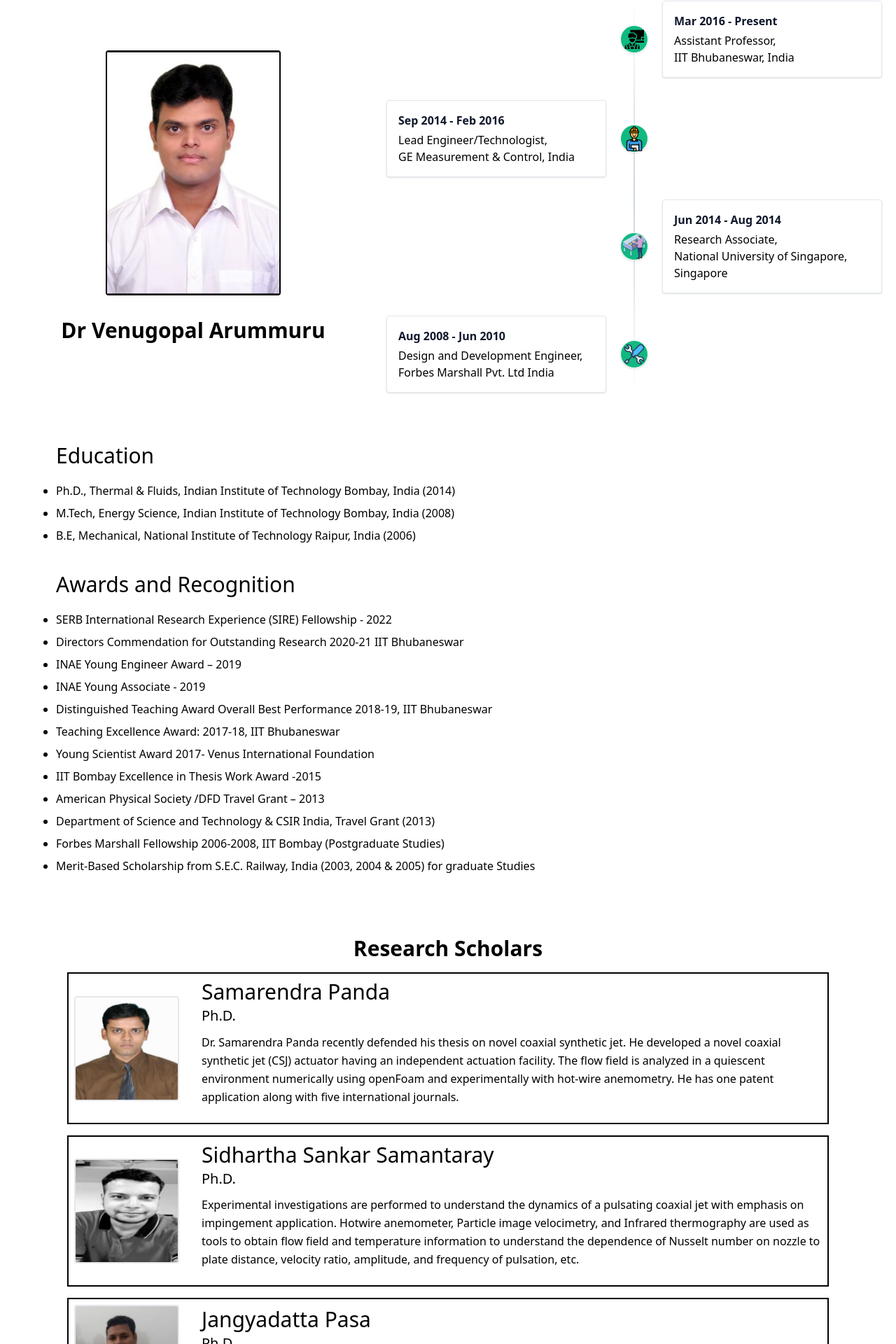
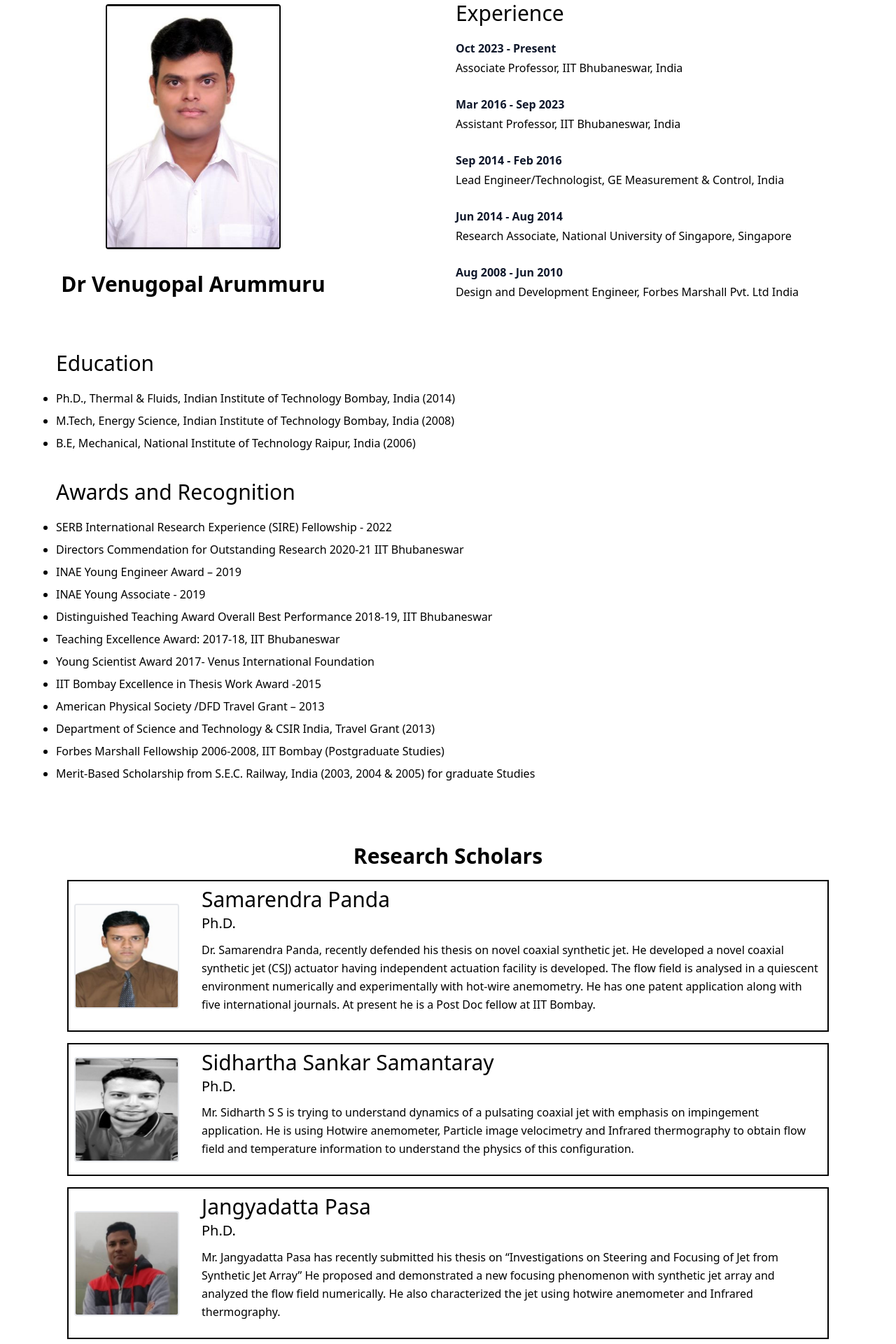
Before and after one commit to fdlabiitbbs/afg-2, a Next.js app: page /people in a window 1280 px wide. Shown: the part 328-2248 px from the top of the page at 70% size. Built offline with nearby package versions, Linux system fonts and the light colour scheme.

Commit message:
Update News and People components

```diff
--- a/app/people/page.jsx
+++ b/app/people/page.jsx
@@ -19,8 +19,9 @@ const page = () => {
               Dr Venugopal Arummuru
             </div>
           </div>
-          <div className="w-[100%]">
-            <div className="md:ml-5 space-y-8 relative before:absolute before:inset-0 before:ml-5 before:-translate-x-px md:before:mx-auto md:before:translate-x-0 before:h-full before:w-0.5 before:bg-gradient-to-b before:from-transparent before:via-slate-300 before:to-transparent">
+
+          <div className="mx-auto">
+            {/* <div className="md:ml-5 space-y-8 relative before:absolute before:inset-0 before:ml-5 before:-translate-x-px md:before:mx-auto md:before:translate-x-0 before:h-full before:w-0.5 before:bg-gradient-to-b before:from-transparent before:via-slate-300 before:to-transparent">
               <div className="relative flex items-center justify-between md:justify-normal md:odd:flex-row-reverse group is-active">
                 <div className="flex items-center justify-center w-10 h-10 rounded-full border border-white bg-slate-300 group-[.is-active]:bg-emerald-500 text-black group-[.is-active]:text-emerald-50 shadow shrink-0 md:order-1 md:group-odd:-translate-x-1/2 md:group-even:translate-x-1/2">
                   <svg
@@ -771,11 +772,74 @@ const page = () => {
                   </div>
                 </div>
               </div>
+            </div> */}
+
+            <h1 className="text-3xl mb-5">Experience</h1>
+            <div>
+              <ul className="flex flex-col gap-y-7">
+                <li>
+                  <div className="flex items-center justify-between space-x-2 mb-1">
+                    <div className="font-bold text-slate-900">
+                      Oct 2023 - Present
+                    </div>
+                  </div>
+                  <div className="text-black">
+                    Associate Professor, IIT Bhubaneswar, India
+                  </div>
+                </li>
+
+                <li>
+                  <div className="flex items-center justify-between space-x-2 mb-1">
+                    <div className="font-bold text-slate-900">
+                      Mar 2016 - Sep 2023
+                    </div>
+                  </div>
+                  <div className="text-black">
+                    Assistant Professor, IIT Bhubaneswar, India
+                  </div>
+                </li>
+
+                <li>
+                  <div className="flex items-center justify-between space-x-2 mb-1">
+                    <div className="font-bold text-slate-900">
+                      Sep 2014 - Feb 2016
+                    </div>
+                  </div>
+                  <div className="text-black">
+                    Lead Engineer/Technologist, GE Measurement & Control, India
+                  </div>
+                </li>
+
+                <li>
+                  <div className="flex items-center justify-between space-x-2 mb-1">
+                    <div className="font-bold text-slate-900">
+                      Jun 2014 - Aug 2014
+                    </div>
+                  </div>
+                  <div className="text-black">
+                    Research Associate, National University of Singapore,
+                    Singapore
+                  </div>
+                </li>
+
+                <li>
+                  <div className="flex items-center justify-between space-x-2 mb-1">
+                    <div className="font-bold text-slate-900">
+                      Aug 2008 - Jun 2010
+                    </div>
+                  </div>
+                  <div className="text-black">
+                    Design and Development Engineer, Forbes Marshall Pvt. Ltd
+                    India
+                  </div>
+                </li>
+              </ul>
             </div>
           </div>
         </div>
       </section>
 
+      {/* -------------------------EDUCATION SECTION----------------------- */}
       <div className="my-10">
         <div className="md:ml-20 ml-5">
           <h1 className="text-3xl mb-5">Education</h1>
@@ -793,6 +857,7 @@ const page = () => {
         </div>
       </div>
 
+      {/* -------------------------AWARDS SECTION----------------------- */}
       <div className="my-10">
         <div className="md:ml-20 ml-5">
           <h1 className="text-3xl mb-5">Awards and Recognition</h1>
@@ -810,6 +875,7 @@ const page = () => {
         </div>
       </div>
 
+      {/* -------------------------RESEARCH SCHOLARS SECTION----------------------- */}
       <Team />
     </div>
   );
--- a/components/News.jsx
+++ b/components/News.jsx
@@ -11,9 +11,9 @@ const News = () => {
         </thead>
         <tbody>
           {NewsFeed.map((news, index) => (
-            <tr key={news.id} className="flex flex-col text-xl border-b-[1px] py-4">
+            <tr key={news.id} className="flex flex-col text-xl border-b-[1px] py-4 px-10">
               <td className="font-semibold">{news.title}</td>
-              <td className="text-gray-500">{news.date}</td>
+              {/* <td className="text-gray-500">{news.date}</td> */}
             </tr>
           ))}
         </tbody>
--- a/constants/index.js
+++ b/constants/index.js
@@ -861,6 +861,35 @@ export const Journals = [
     Volume_Issue_Year_Pages: ["2023"],
     impactFactor: 4.99,
   },
+  {
+    ID: 42,
+    Authors: ["M Dnyanesh", <b>Venugopal A</b>, "Y Harekrishna"],
+    Title:
+      "A numerical investigation into thermo-fluid characteristics of pulsating jet impingement on a dimpled surface",
+    Journal: "Physics of Fluids",
+    Volume_Issue_Year_Pages: ["2023"],
+    impactFactor: 4.99,
+  },
+  {
+    ID: 43,
+    Authors: ["N Kumar", "S Kumar", <b>Venugopal A</b>, "YG Bhumkar"],
+    Title:
+      "Analysis of non-uniform laminar flow past a circular cylinder on the flow and sound field evolution using direct numerical simulation approach",
+    Journal: "Acta Mechanica",
+    Volume_Issue_Year_Pages: ["2023"],
+    DOI: "https://doi.org/10.1007/s00707-023-03735-8",
+    impactFactor: 2.7,
+  },
+  {
+    ID: 44,
+    Authors: ["S Merrylin", "P Samrendra", <b>Venugopal A</b>],
+    Title:
+      "A Computational Study of Particle Dynamics in Synthetic Jet Flow Field",
+    Journal: "Physics of Fluids",
+    Volume_Issue_Year_Pages: ["2023",	"35",	"97128"],
+    DOI: "https://doi.org/10.1063/5.0161143",
+    impactFactor: 4.99,
+  }
 ];
 
 
@@ -1054,63 +1083,63 @@ export const StudentNames = [
       id: 1,
       name: "Samarendra Panda",
       degree: "Ph.D.",
-      description: "Dr. Samarendra Panda recently defended his thesis on novel coaxial synthetic jet. He developed a novel coaxial synthetic jet (CSJ) actuator having an independent actuation facility. The flow field is analyzed in a quiescent environment numerically using openFoam and experimentally with hot-wire anemometry. He has one patent application along with five international journals.",
+      description: "Dr. Samarendra Panda, recently defended his thesis on novel coaxial synthetic jet. He developed a novel coaxial synthetic jet (CSJ) actuator having independent actuation facility is developed. The flow field is analysed in a quiescent environment numerically and experimentally with hot-wire anemometry. He has one patent application along with five international journals. At present he is a Post Doc fellow at IIT Bombay.",
       image: SamarendraPanda
     },
     {
       id: 2,
       name: "Sidhartha Sankar Samantaray",
       degree: "Ph.D.",
-      description: "Experimental investigations are performed to understand the dynamics of a pulsating coaxial jet with emphasis on impingement application. Hotwire anemometer, Particle image velocimetry, and Infrared thermography are used as tools to obtain flow field and temperature information to understand the dependence of Nusselt number on nozzle to plate distance, velocity ratio, amplitude, and frequency of pulsation, etc.",
+      description: "Mr. Sidharth S S is trying to understand dynamics of a pulsating coaxial jet with emphasis on impingement application. He is using Hotwire anemometer, Particle image velocimetry and Infrared thermography to obtain flow field and temperature information to understand the physics of this configuration.",
       image: SidharthaSankar
     },
     {
       id: 3,
       name: "Jangyadatta Pasa",
       degree: "Ph.D.",
-      description: "He proposed and demonstrated a new focusing phenomenon with synthetic jet array and analyzed the flow field using openFOAM numerically. He also characterized the jet using hotwire anemometer and Infrared thermography.",
+      description: "Mr. Jangyadatta Pasa has recently submitted his thesis on “Investigations on Steering and Focusing of Jet from Synthetic Jet Array” He proposed and demonstrated a new focusing phenomenon with synthetic jet array and analyzed the flow field numerically. He also characterized the jet using hotwire anemometer and Infrared thermography.",
       image: JangyadattaPasa
     },
     {
       id: 4,
       name: "Rakesh Nandan",
       degree: "Ph.D.",
-      description: "He is working on the design and development of a hybrid heat sink by combining active and passive cooling systems for thermal management of electronic devices. His research work is mainly focused on integrating Synthetic jet into the phase-change material-based heat sink to make it compact, effective, and efficient.",
+      description: "Mr. Rakesh N is working on the design and development of hybrid heat sink by combining the active and passive cooling systems for thermal management of electronic devices. His research work is mainly focused on integrating Synthetic jet into the phase change material based heat sink to make it compact, effective and efficient.",
       image: RakeshNandan
     },
     {
       id: 5,
       name: "Nitish Kumar",
       degree: "Ph.D.",
-      description: "He is working on compact and efficient active flow control devices for thermal management and aerodynamics flow control.",
+      description: "Mr. Nitish is working on compact and efficient active flow control devises for thermal management and aerodynamics flow control.",
       image: NitishKumar
     },
     {
       id: 6,
       name: "Chandan Sethi",
       degree: "M. Tech",
-      description: "He is exploring the potential of coaxial synthetic jets for thermal management of electronics using experimental tools like hotwire anemometer and infrared thermography.",
+      description: "Mr. Chandan S is exploring the potential of coaxial synthetic jets for thermal management of electronics using experimental tools like hotwire anemometer and infrared thermography.",
       image: ChandanSethi
     },
     {
       id: 7,
       name: "Pranav P P",
       degree: "M. Tech",
-      description: "His area of research is hydrodynamic instability. He is developing an experimental facility to quantify these instabilities and use them effectively for various engineering applications.",
+      description: "Mr. Pranav P P area of research is hydrodynamic instability, He is developing an experimental facility to quantify these instabilities and use them effectively for various engineering application.",
       image: PranavPP
     },
     {
       id: 8,
       name: "Vardhan Mittal",
       degree: "B. Tech",
-      description: "He is working on synthetic jet-based flow control devices for boundary layer transition control and flow separation mitigation to improve the aerodynamics performance of airfoils.",
+      description: "Mr. Vardhan M is working on synthetic jet-based flow control devices for boundary layer transition control and flow separation mitigation to improve aerodynamics performance of airfoils.",
       image: VardhanMittal
     },
     {
       id: 9,
       name: "Kondareddy Mourya",
       degree: "B.Tech",
-      description: "He is exploring the possibility of thin foil flexible structures for flow control and thermal management using numerical and experimental tools.",
+      description: "Mr. Konareddy M is exploring the possibility of thin foil flexible structures for flow control and thermal management using numerical and experimental tools.",
       image: KondareddyMourya
     }
   ]
@@ -1142,17 +1171,22 @@ export const StudentNames = [
 export const NewsFeed = [
   {
     id: 1,
-    title: "FMEP conference at IIT Bhubaneswar",
+    title: "Congratulations to Mr. Jangyadatta Pasa for submitting his PhD thesis",
     date: "August 19, 2021"
   },
   {
     id: 2,
-    title: "Dr Vladisavljević visiting Beihang University",
+    title: "Congratulations to Dr. Samrendra Pada for securing a Post Doc position at IIT Bombay",
     date: "August 8, 2021"
   },
   {
     id: 3,
-    title: "The group attended the 72nd Annual APS DFD Meeting",
+    title: "Our Group is attending IHMTC - 2023 conference at IIT Patna",
+    date: "August 1, 2021"
+  },
+  {
+    id: 4,
+    title: "Subsonic Wind Tunnel with PIV and other instruments are commissioned at Fluid Dynamics Laboratory",
     date: "August 1, 2021"
   }
 ]
```
